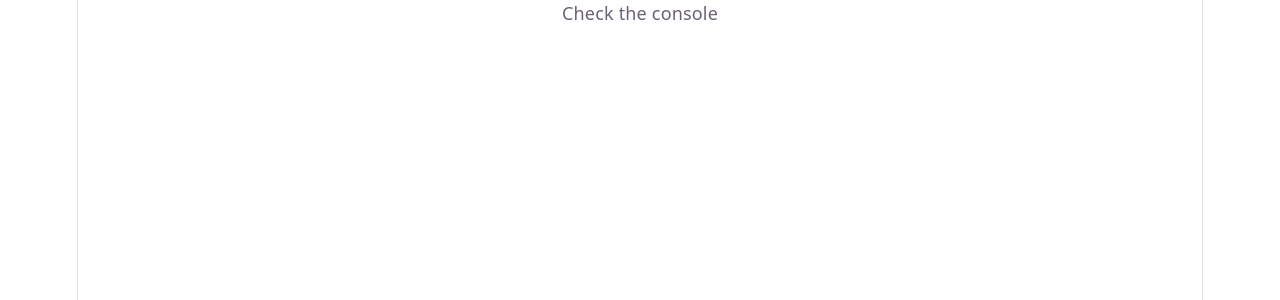
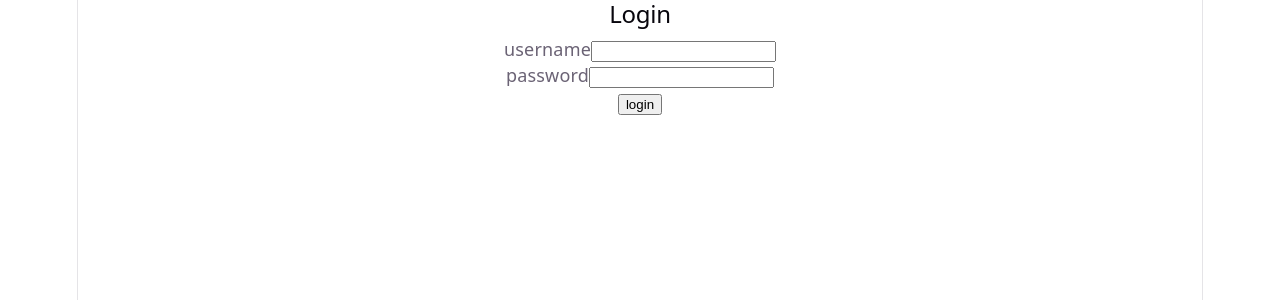
Before and after one commit to mostafazahra-0x0/journal, a React app in the folder frontend/: page / in a window 1280 px wide. Shown: the top 300 px of the page. Built offline with nearby package versions, Linux system fonts and the light colour scheme; no server answers; the HTML template or start-up script is replaced by a standard one.

Commit message:
feat: add login state persistence with localStorage

```diff
--- a/frontend/src/App.jsx
+++ b/frontend/src/App.jsx
@@ -1,23 +1,47 @@
-import { useEffect } from 'react'
+import { useState } from 'react'
+import LoginForm from './components/LoginForm'
 import loginService from './services/login'
-
-function App() {
-  useEffect(() => {
-    const testLogin = async () => {
-      try {
-        const user = await loginService.login({
-          username: 'mostafazahra',
-          password: 'mostafa101',
-        })
-        console.log('Login successful:', user)
-      } catch (error) {
-        console.log('Login failed:', error)
-      }
+import journalService from './services/journals'
+const App = () => {
+  const [username, setUsername] = useState('')
+  const [password, setPassword] = useState('')
+  const [user, setUser] = useState(() => {
+    const loggedUserJSON = window.localStorage.getItem('loggedInUser')
+    if (loggedUserJSON) {
+      const userObj = JSON.parse(loggedUserJSON)
+      journalService.setToken(userObj.token)
+      return userObj
     }
-    testLogin()
-  }, [])
-
-  return <div>Check the console</div>
+    return null
+  })
+  const handleLogin = async (event) => {
+    event.preventDefault()
+    try {
+      const loggedInUser = await loginService.login({ username, password })
+      setUser(loggedInUser)
+      journalService.setToken(loggedInUser.token)
+      window.localStorage.setItem('loggedInUser', JSON.stringify(loggedInUser))
+      setUsername('')
+      setPassword('')
+    } catch  {
+      console.log('wrong credentials')
+    }
+  }
+  return (
+    <div>
+      {user === null ? (
+        <LoginForm
+          username={username}
+          password={password}
+          handleUsernameChange={({ target }) => setUsername(target.value)}
+          handlePasswordChange={({ target }) => setPassword(target.value)}
+          handleSubmit={handleLogin}
+        />
+      ) : (
+        <h1> hi {user.name} how are you ?</h1>
+      )}
+    </div>
+  )
 }
 
 export default App
--- /dev/null
+++ b/frontend/src/components/LoginForm.jsx
@@ -0,0 +1,37 @@
+const LoginForm = ({
+  handleSubmit,
+  handleUsernameChange,
+  handlePasswordChange,
+  username,
+  password
+}) => {
+  return (
+    <div>
+      <h2>Login</h2>
+      <form onSubmit={handleSubmit}>
+        <div>
+          <label>
+          username
+          <input
+            value={username}
+            onChange={handleUsernameChange}
+            />
+          </label>
+        </div>
+        <div>
+          <label>
+            password
+            <input
+            type="password"
+            value={password}
+              onChange={handlePasswordChange}
+            />
+          </label>
+        </div>
+        <button type="submit">login</button>
+      </form>
+    </div>
+  )
+}
+
+export default LoginForm
--- /dev/null
+++ b/frontend/src/services/journals.js
@@ -0,0 +1,14 @@
+import axios from 'axios'
+const baseUrl = '/api/journals'
+
+let token
+
+const setToken = newToken => {
+  token = `Bearer ${newToken}`
+}
+
+const getToken = () => {
+  return token
+}
+
+export default { setToken, getToken }
```
